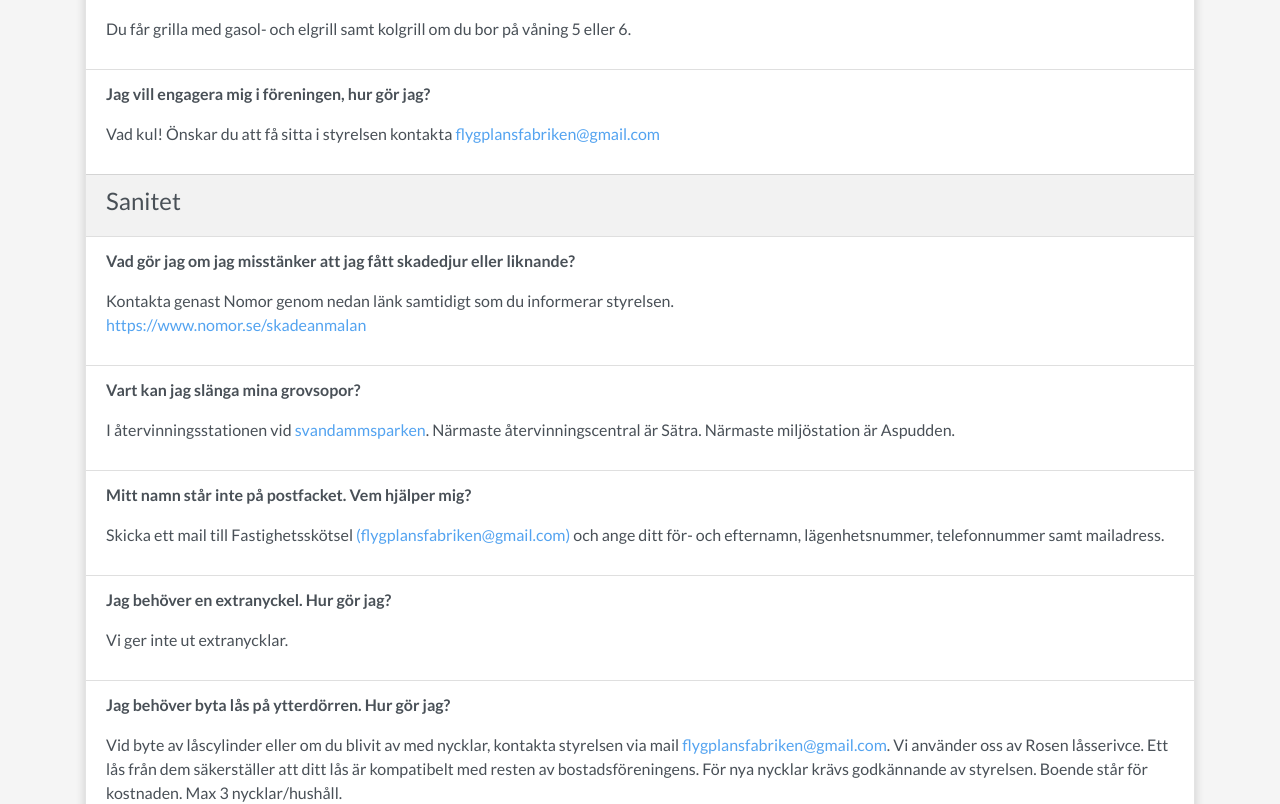
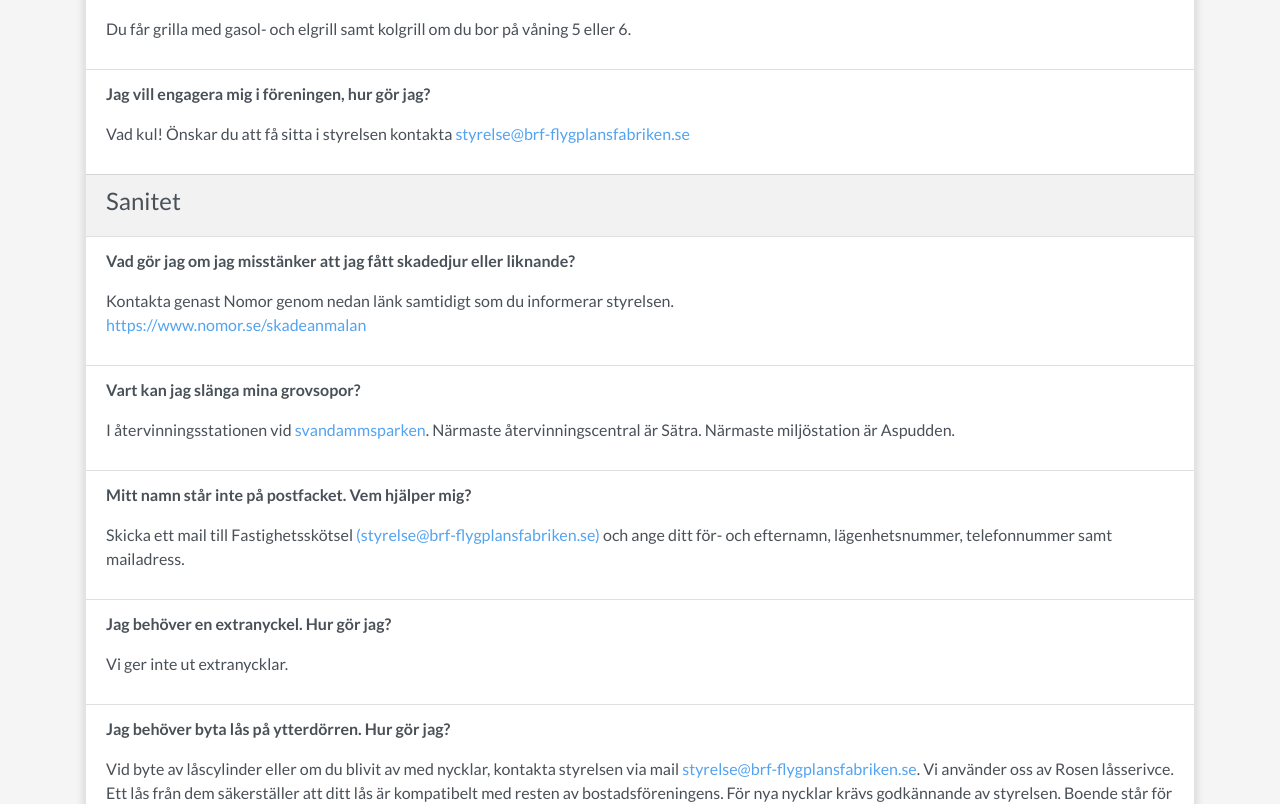
Before and after one commit to RasmusFredrikson/flygplansfabriken, an Angular app: page /#/faq in a window 1280 px wide. Shown: the part 863-1667 px from the top of the page. Built offline with nearby package versions, Linux system fonts and the light colour scheme.

Commit message:
Changed email

```diff
--- a/src/app/contacts/contacts.component.html
+++ b/src/app/contacts/contacts.component.html
@@ -5,7 +5,7 @@
       <li class="list-group-item">
         <b>Styrelsen</b>
         <br>
-        E-post: <a href="mailto:flygplansfabriken@gmail.com">flygplansfabriken@gmail.com</a>
+        E-post: <a href="mailto:styrelse@brf-flygplansfabriken.se">styrelse@brf-flygplansfabriken.se</a>
         <br>
         Du kan även lägga meddelanden i styrelsens postfack i entrén.
       </li>
@@ -27,7 +27,7 @@
         <p>
           Du kan också kontakta styrelsen
           <br>
-          E-post: <a href="mailto:flygplansfabriken@gmail.com">flygplansfabriken@gmail.com</a>
+          E-post: <a href="mailto:styrelse@brf-flygplansfabriken.se">styrelse@brf-flygplansfabriken.se</a>
         </p>
         <p>
           När du har gjort din felanmälan gällande fel i gemensamma utrymmen kan det vara bra att sätta upp en lapp på
--- a/src/app/faq/faq.component.html
+++ b/src/app/faq/faq.component.html
@@ -86,7 +86,7 @@
         </p>
 
         <p>
-          Vad kul! Önskar du att få sitta i styrelsen kontakta <a href="mailto:flygplansfabriken@gmail.com">flygplansfabriken@gmail.com</a>
+          Vad kul! Önskar du att få sitta i styrelsen kontakta <a href="mailto:styrelse@brf-flygplansfabriken.se">styrelse@brf-flygplansfabriken.se</a>
         </p>
       </li>
 
@@ -130,7 +130,7 @@
         </p>
 
         <p>
-          Skicka ett mail till Fastighetsskötsel <a href="mailto:flygplansfabriken@gmail.com">(flygplansfabriken@gmail.com)</a>
+          Skicka ett mail till Fastighetsskötsel <a href="mailto:styrelse@brf-flygplansfabriken.se">(styrelse@brf-flygplansfabriken.se)</a>
           och ange ditt för- och efternamn, lägenhetsnummer, telefonnummer samt mailadress.
         </p>
       </li>
@@ -154,7 +154,7 @@
         </p>
         <p>
           Vid byte av låscylinder eller om du blivit av med nycklar, kontakta styrelsen via mail
-          <a href="mailto:flygplansfabriken@gmail.com">flygplansfabriken@gmail.com</a>. Vi använder oss av Rosen
+          <a href="mailto:styrelse@brf-flygplansfabriken.se">styrelse@brf-flygplansfabriken.se</a>. Vi använder oss av Rosen
           låsserivce. Ett lås från dem säkerställer att ditt lås är kompatibelt med resten av bostadsföreningens. För
           nya nycklar krävs godkännande av styrelsen. Boende står för kostnaden. Max 3 nycklar/hushåll.
         </p>
--- a/src/app/your-apartment/andrahandsuthyrning/andrahandsuthyrning.component.html
+++ b/src/app/your-apartment/andrahandsuthyrning/andrahandsuthyrning.component.html
@@ -9,7 +9,7 @@
       <strong>Så här ansöker du</strong>
       <p>
         För att ansöka om att hyra ut din bostad i andra hand behöver du fylla i nedanstående ansökningsblankett.
-        Blanketten mailas därefter till <a href="mailto:flygplansfabriken@gmail.com"></a>. Godkänd uthyrningstid är max
+        Blanketten mailas därefter till <a href="mailto:styrelse@brf-flygplansfabriken.se"></a>. Godkänd uthyrningstid är max
         två år.
         Handläggningstiden är ca 30 dagar.
       </p>
--- a/src/app/your-apartment/felanmalan/felanmalan.component.html
+++ b/src/app/your-apartment/felanmalan/felanmalan.component.html
@@ -16,7 +16,7 @@
 
       <p>
         Är du osäker på något eller om du har du några frågor kring felanmälan är du välkommen att kontakta styrelsen på
-        <a href="flygplansfabriken@gmail.com">flygplansfabriken@gmail.com.</a>
+        <a href="mailto:styrelse@brf-flygplansfabriken.se">styrelse@brf-flygplansfabriken.se.</a>
       </p>
 
       <h4 class="card-title">Fel i fastigheten – Port, dörr mm.</h4>
@@ -36,7 +36,7 @@
       <p>
         <b>Du kan också kontakta styrelsen</b>
         <br>
-        E-post: <a href="mailto:flygplansfabriken@gmail.com">flygplansfabriken@gmail.com</a>
+        E-post: <a href="mailto:styrelse@brf-flygplansfabriken.se">styrelse@brf-flygplansfabriken.se</a>
         <br>
         När du har gjort din felanmälan gällande fel i gemensamma utrymmen kan det vara bra att sätta upp en lapp på
         anslagstavlan om att felanmälan är gjord som en information till dina grannar.
--- a/src/app/your-apartment/forandring/forandring.component.html
+++ b/src/app/your-apartment/forandring/forandring.component.html
@@ -23,7 +23,7 @@
       </h4>
       <p>
         För att ansöka om att ändringar av din bostad behöver du fylla i nedanstående ansökningsblankett. Ansökan skickas till
-        <a href="mailto:flygplansfabriken@gmail.com">flygplansfabriken@gmail.com</a>
+        <a href="mailto:styrelse@brf-flygplansfabriken.se">styrelse@brf-flygplansfabriken.se</a>
       </p>
       <p>
         Styrelsen får inte vägra att medge tillstånd till en åtgärd som avses i första stycket om inte åt-gärden är till
--- a/src/app/your-tenant/your-tenant.component.html
+++ b/src/app/your-tenant/your-tenant.component.html
@@ -6,7 +6,7 @@
       <p>
         Har du frågor eller funderingar är du välkommen att kontakta styrelsen:
         <br>
-        <a href="mailto:flygplansfabriken@gmail.com">flygplansfabriken@gmail.com</a>
+        <a href="mailto:styrelse@brf-flygplansfabriken.se">styrelse@brf-flygplansfabriken.se</a>
       </p>
 
       <h4 class="card-title">Vi sitter med i styrelsen:</h4>
@@ -27,7 +27,7 @@
       </p>
 
       <p>
-        <b>Johanna Nilsson</b>, Vån 5
+        <b>Johanna Nilsson</b>, Vån 5, Adjungerande Styrelseledamot - Andrahandsuthyrning
       </p>
 
       <p>
```
